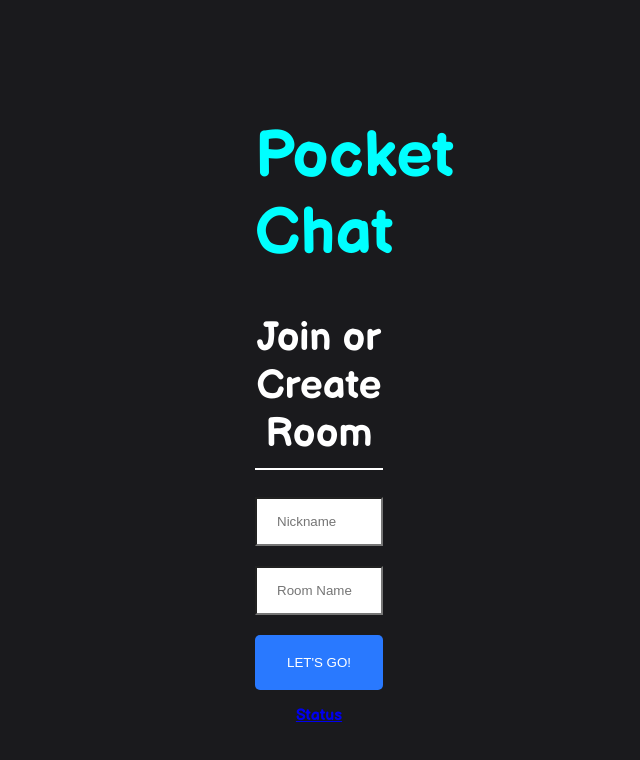
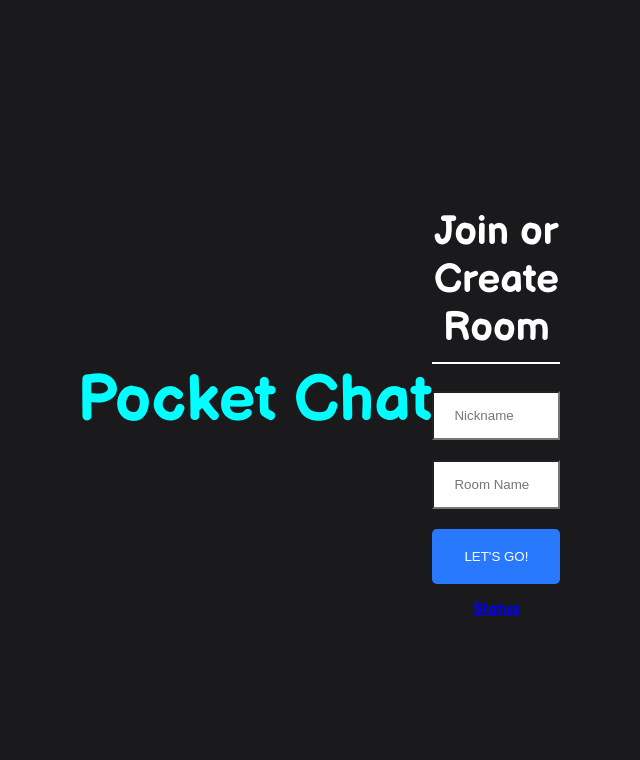
Before and after one commit to Senophyx/pocket-chat-client, a React (Create React App) app: page / in a window 1280 px wide. Shown: the top 760 px of the page, without its empty margins (1-641 px from the left). Built offline with nearby package versions, Linux system fonts and the light colour scheme.

Commit message:
Update Join.js

```diff
--- a/src/components/Join/Join.js
+++ b/src/components/Join/Join.js
@@ -9,12 +9,12 @@ export default function SignIn() {
 
   return (
     <div className="joinOuterContainer">
+      <h1 className="head_logo">Pocket Chat</h1>
      <div className="joinInnerContainer">
       <div class="header">
        <style>
        @import url('https://fonts.googleapis.com/css2?family=Balsamiq+Sans:wght@700&display=swap');
        </style>
-       <h1 className="head_logo">Pocket Chat</h1>
        <p> </p>
        <h1 className="heading">Join or Create Room</h1>
      </div>
```
